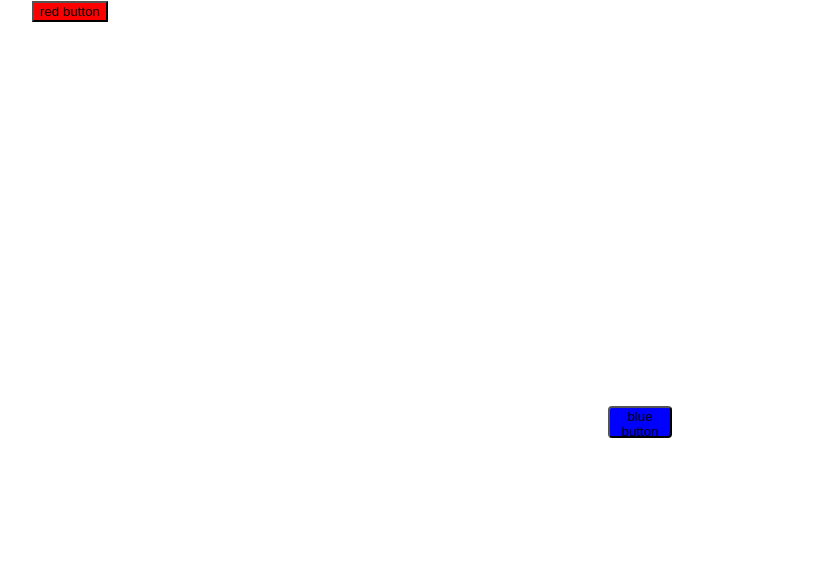
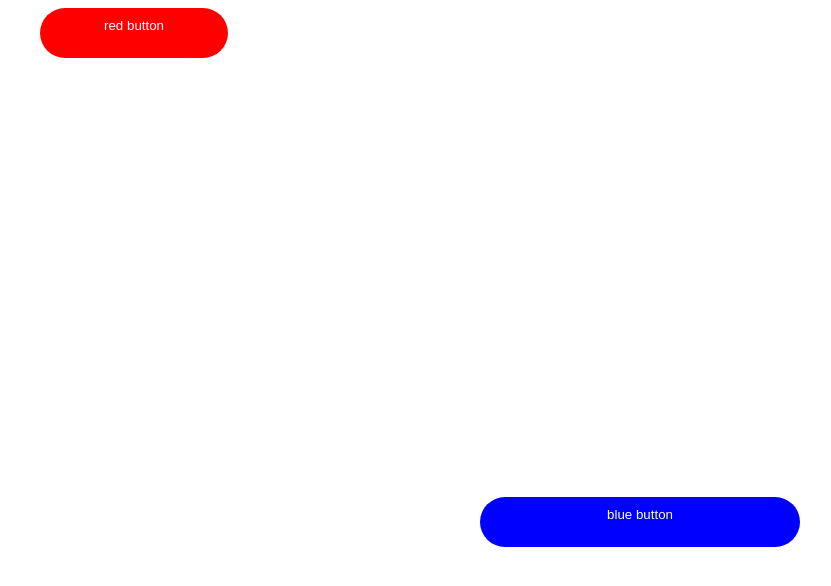
Before and after one commit to bscaspar/next-test-dynamic-styles, a Next.js app: page / in a window 1280 px wide. Shown: the top 586 px of the page, without its empty margins (0-831 px from the left). Built offline with nearby package versions, Linux system fonts and the light colour scheme.

Commit message:
more styles?

```diff
--- a/components/ButtonBase.tsx
+++ b/components/ButtonBase.tsx
@@ -9,17 +9,18 @@ type ButtonBaseProps = {
   className?: string;
 };
 
-const ButtonBase = ({ children, buttonStyle, className }: ButtonBaseProps) => (
-  <button
-    onClick={() => console.log('click!')}
-    className={cn(
-      styles.buttonBase,
-      { [styles.blue]: buttonStyle === 'blue', [styles.red]: buttonStyle === 'red' },
-      className,
-    )}
-  >
-    {children}
-  </button>
-);
+const ButtonBase = ({ children, buttonStyle, className }: ButtonBaseProps) => {
+  const classes = cn(
+    styles.btn,
+    { [styles.blue]: buttonStyle === 'blue', [styles.red]: buttonStyle === 'red' },
+    className,
+  );
+
+  return (
+    <button onClick={() => console.log('click!')} className={classes}>
+      {children}
+    </button>
+  );
+};
 
 export default ButtonBase;
--- a/styles/ButtonBase.module.scss
+++ b/styles/ButtonBase.module.scss
@@ -1,7 +1,20 @@
-.red {
-  background-color: red;
+.btn {
+  background: green;
+  color: white;
+  outline: none;
+  display: flex;
+  justify-content: center;
+  padding: 0.625rem 4rem;
+  border-radius: 2rem;
+  height: 50px;
+  border: 0;
+  text-align: center;
+
+  &.red {
+    background: red;
+  }
+
+  &.blue {
+    background: blue;
+  }
 }
-
-.blue {
-  background-color: blue;
-}
--- a/styles/Home.module.scss
+++ b/styles/Home.module.scss
@@ -13,7 +13,5 @@
 }
 
 .homeButton {
-  height: 2rem;
-  width: 4rem;
-  border-radius: 0.25rem;
+  width: 20rem;
 }
--- /dev/null
+++ b/styles/_globals.scss
@@ -0,0 +1,16 @@
+html,
+body {
+  padding: 0;
+  margin: 0;
+  font-family: -apple-system, BlinkMacSystemFont, Segoe UI, Roboto, Oxygen, Ubuntu, Cantarell,
+    Fira Sans, Droid Sans, Helvetica Neue, sans-serif;
+}
+
+a {
+  color: inherit;
+  text-decoration: none;
+}
+
+* {
+  box-sizing: border-box;
+}
--- a/styles/globals.css
+++ /dev/null
@@ -1,16 +0,0 @@
-html,
-body {
-  padding: 0;
-  margin: 0;
-  font-family: -apple-system, BlinkMacSystemFont, Segoe UI, Roboto, Oxygen,
-    Ubuntu, Cantarell, Fira Sans, Droid Sans, Helvetica Neue, sans-serif;
-}
-
-a {
-  color: inherit;
-  text-decoration: none;
-}
-
-* {
-  box-sizing: border-box;
-}
```
Also changed, not shown: pages/_app.tsx (+3 -4 lines).
